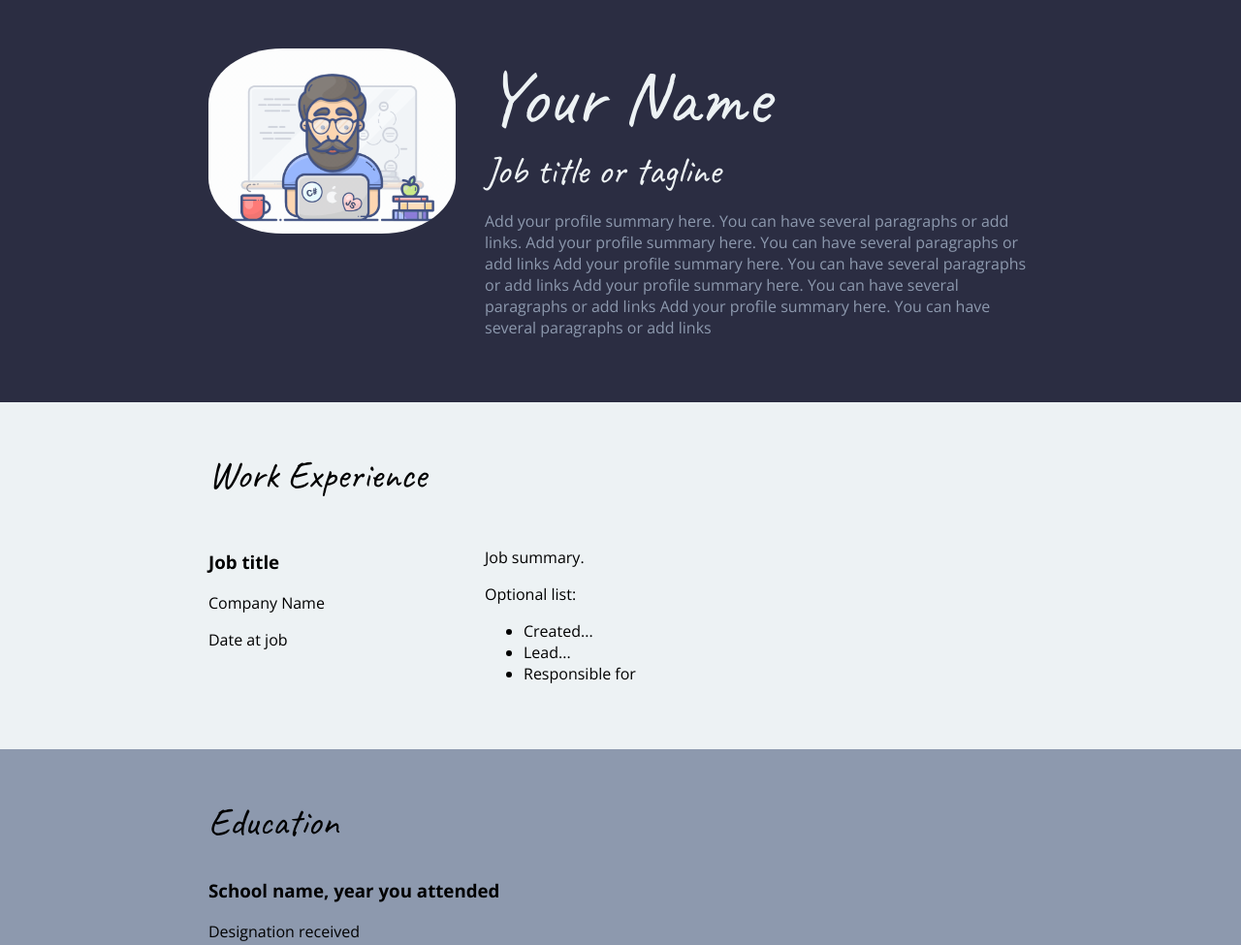
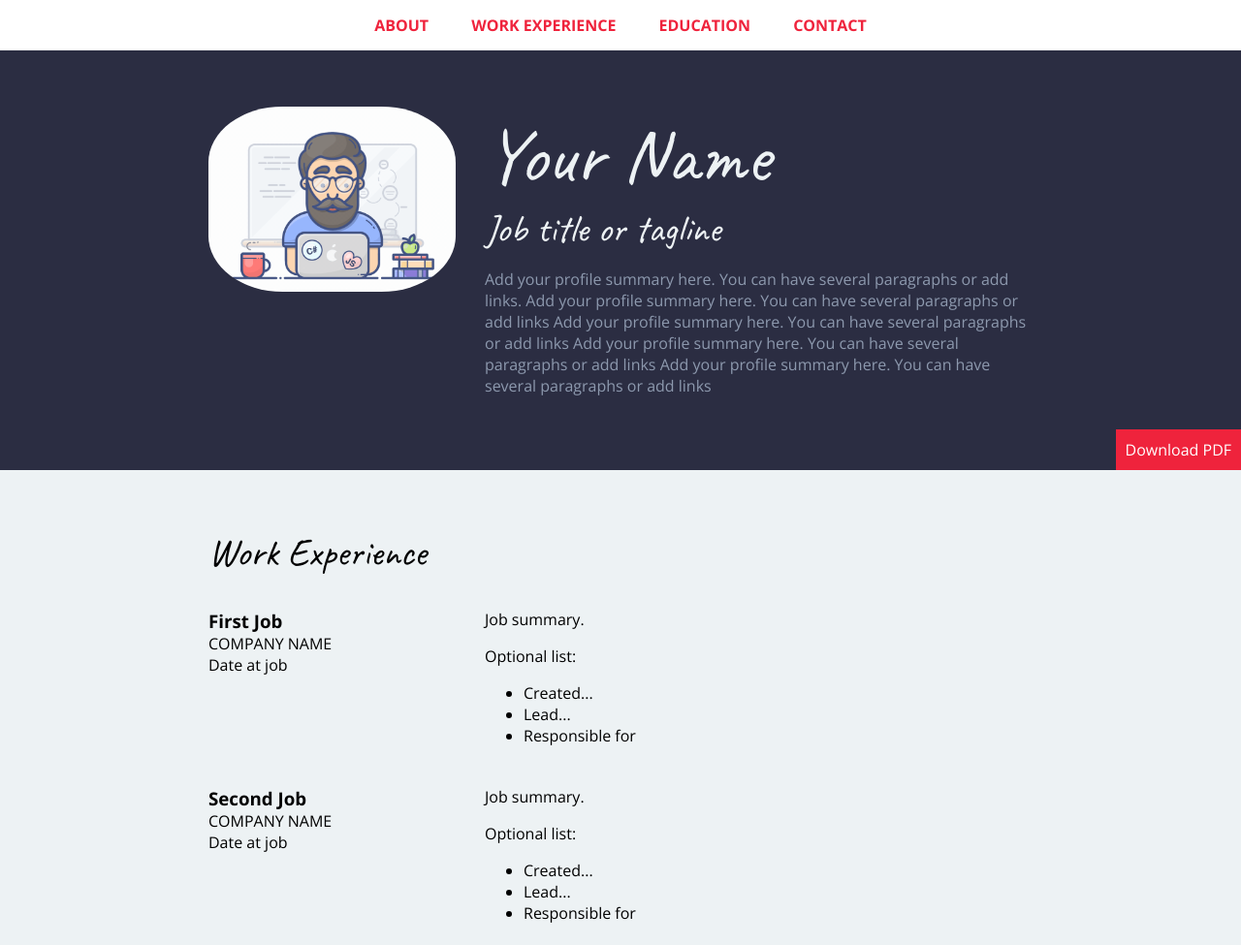
Before and after one commit to sierrasinghtango/resume-template, a website: page src/index.html in a window 1280 px wide. Shown: the top 975 px of the page at 97% size. Drawn offline with nearby package versions, Linux system fonts and the light colour scheme.

Commit message:
modified styling

```diff
--- a/src/index.html
+++ b/src/index.html
@@ -10,36 +10,62 @@
 </head>
 
 <body>
-    <header>
+    <header id="about">
+        <nav>
+            <a href="#about">About</a>
+            <a href="#work">Work Experience</a>
+            <a href="#education">Education</a>
+            <a href="#contact">Contact</a>
+        </nav>
         <div class="content-wrap">
             <img src="images/profile-pic.gif" class="profile-image col-narrow">
             <div class="col-wide">
                 <h1>Your Name</h1>
                 <h2>Job title or tagline</h2>
                 <p>Add your profile summary here. You can have several paragraphs or add links.
-                        Add your profile summary here. You can have several paragraphs or add links
-                        Add your profile summary here. You can have several paragraphs or add links
-                        Add your profile summary here. You can have several paragraphs or add links
-                        Add your profile summary here. You can have several paragraphs or add links
+                    Add your profile summary here. You can have several paragraphs or add links
+                    Add your profile summary here. You can have several paragraphs or add links
+                    Add your profile summary here. You can have several paragraphs or add links
+                    Add your profile summary here. You can have several paragraphs or add links
                 </p>
             </div>
         </div>
+        <a href="resume.pdf" class="btn download" download>Download PDF</a>
     </header>
 
     <main>
         <!-- // Work Experience -->
-        <section class="work">
+        <section class="work" id="work">
             <div class="content-wrap">
                 <h2>Work Experience</h2>
 
                 <!-- Job Details: copy this whole block to add more jobs -->
                 <div class="col-narrow">
-                    <h3>Job title</h3>
-                    <p>Company Name</p>
+                    <h3>First Job</h3>
+                    <p class="uppercase">Company Name</p>
                     <p>Date at job</p>
                 </div>
                 <!-- Add as many paragraphs as you need. -->
-                <div class="col-wide">
+                <div class="col-wide job-description">
+                    <p>Job summary.</p>
+
+                    <!-- This list can be deleted if you don't want to use it. -->
+                    <p>Optional list:</p>
+                    <ul>
+                        <li>Created...</li>
+                        <li>Lead...</li>
+                        <li>Responsible for</li>
+                    </ul>
+                </div>
+                <!-- end of Job Details block. -->
+                <!-- Job Details: copy this whole block to add more jobs -->
+                <div class="col-narrow">
+                    <h3>Second Job</h3>
+                    <p class="uppercase">Company Name</p>
+                    <p>Date at job</p>
+                </div>
+                <!-- Add as many paragraphs as you need. -->
+                <div class="col-wide job-description">
                     <p>Job summary.</p>
 
                     <!-- This list can be deleted if you don't want to use it. -->
@@ -57,12 +83,19 @@
 
 
         <!-- // Education -->
-        <section class="education">
+        <section class="education" id="education">
             <div class="content-wrap">
                 <h2>Education</h2>
 
                 <!-- School details: copy this whole block to add more schools. -->
-                <h3>School name, year you attended</h3>
+                <h3>First School name, year you attended</h3>
+                <p>Designation received</p>
+
+                <!-- Add as many paragraphs as you need. -->
+                <p>Summary.</p>
+                <!-- End of school details. -->
+                <!-- School details: copy this whole block to add more schools. -->
+                <h3>Second School name, year you attended</h3>
                 <p>Designation received</p>
 
                 <!-- Add as many paragraphs as you need. -->
@@ -73,7 +106,7 @@
     </main>
 
     <!-- // Footer & contact info -->
-    <footer>
+    <footer id="contact">
         <div class="content-wrap">
 
 
--- a/src/styles.css
+++ b/src/styles.css
@@ -20,6 +20,9 @@ h2{
     font-size: 40px;
     margin-top: 0px;
 }
+h3{
+    margin: 0;
+}
 a {
     color: #EF233C;
 }
@@ -29,27 +32,54 @@ a:hover{
 .content-wrap{
     max-width: 950px;
     margin: 0 auto;
-    padding: 50px;
+    padding: 60px 50px;
     overflow: auto;
 }
 
 .col-narrow{
 width: 30%;
-min-height: 175px;
 float: left;
 }
 .col-wide{
 width: 70%;
-min-height: 175px;
 float: left;
 padding-left: 30px;
 }
+
+.job-description{
+    margin-bottom: 25px;
+}
+.job-description p:first-of-type{
+    margin: 0;
+}
+
+.uppercase{
+    text-transform: uppercase;
+}
+
+.btn{
+    text-decoration: none;
+    color: white;
+    background: #EF233C;
+    padding: 10px;
+    display: inline-block;
+}
+
+.download{
+    position: absolute;
+    right: 0;
+    bottom: 0;
+}
+
 /* Header and Footer */
 header, footer{
     background: #2B2D42;
     color: #8D99AE;
 }
-
+header{
+    padding-top: 50px;
+    position: relative;
+}
 .profile-image{
 border-radius: 30%;
 }
@@ -66,11 +96,34 @@ footer{
     padding: 10px;
     display: inline-block;
 }
+/* nav styles */
+nav {
+    text-align: center;
+    background: white;
+    position: fixed;
+    width: 100%;
+    top: 0;
+}
+nav a{
+    display: inline-block;
+    padding: 15px 20px;
+    text-decoration: none;
+    text-transform: uppercase;
+    font-weight: 700;
+}
+
 /* Work Experience */
 .work{
     background: #EDF2F4;
 }
+h3 ~ p {
+margin: 0;
+}
+
 /* Education */
 .education{
     background: #8D99AE;
 }
+p + h3{
+    margin-top: 30px;
+}
```
